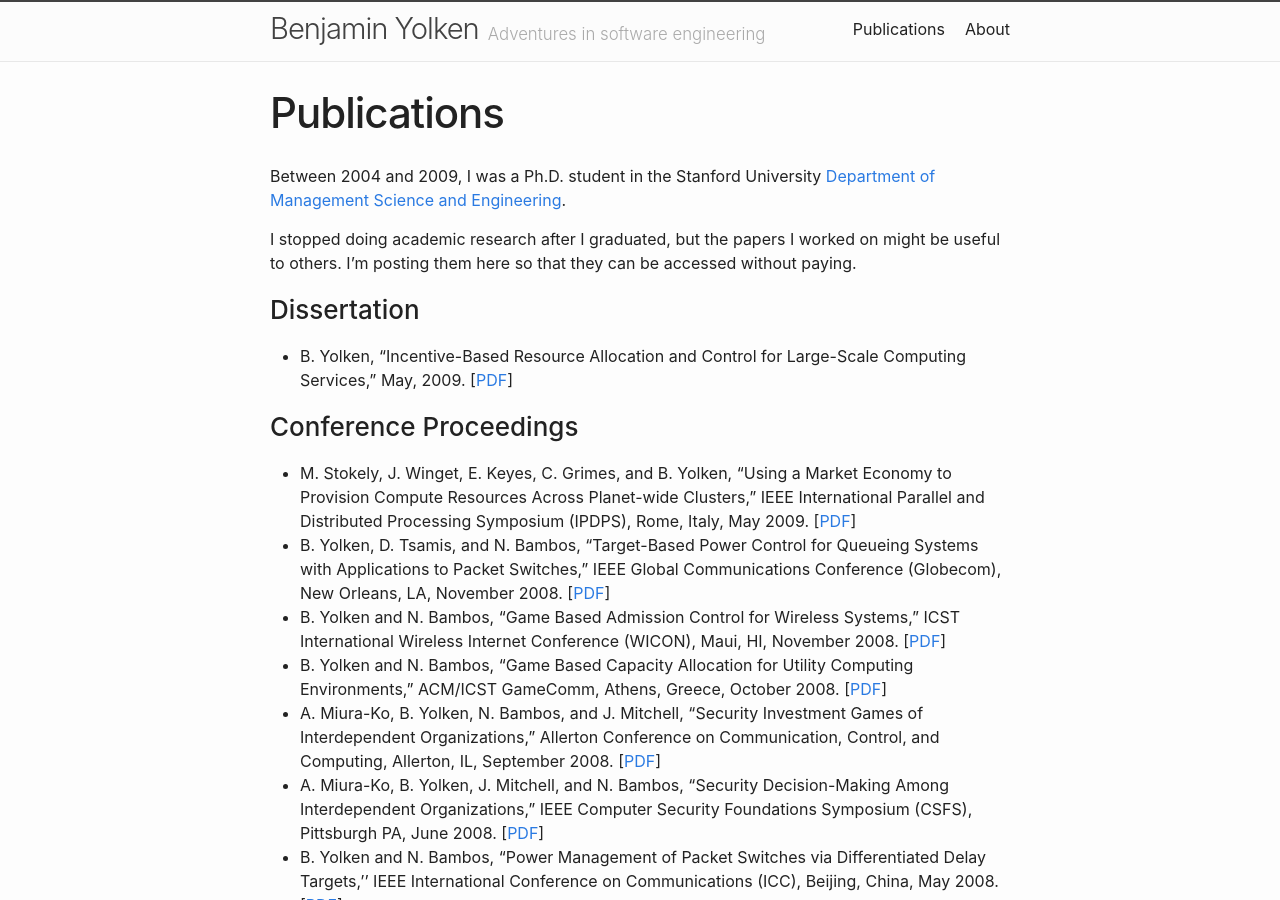
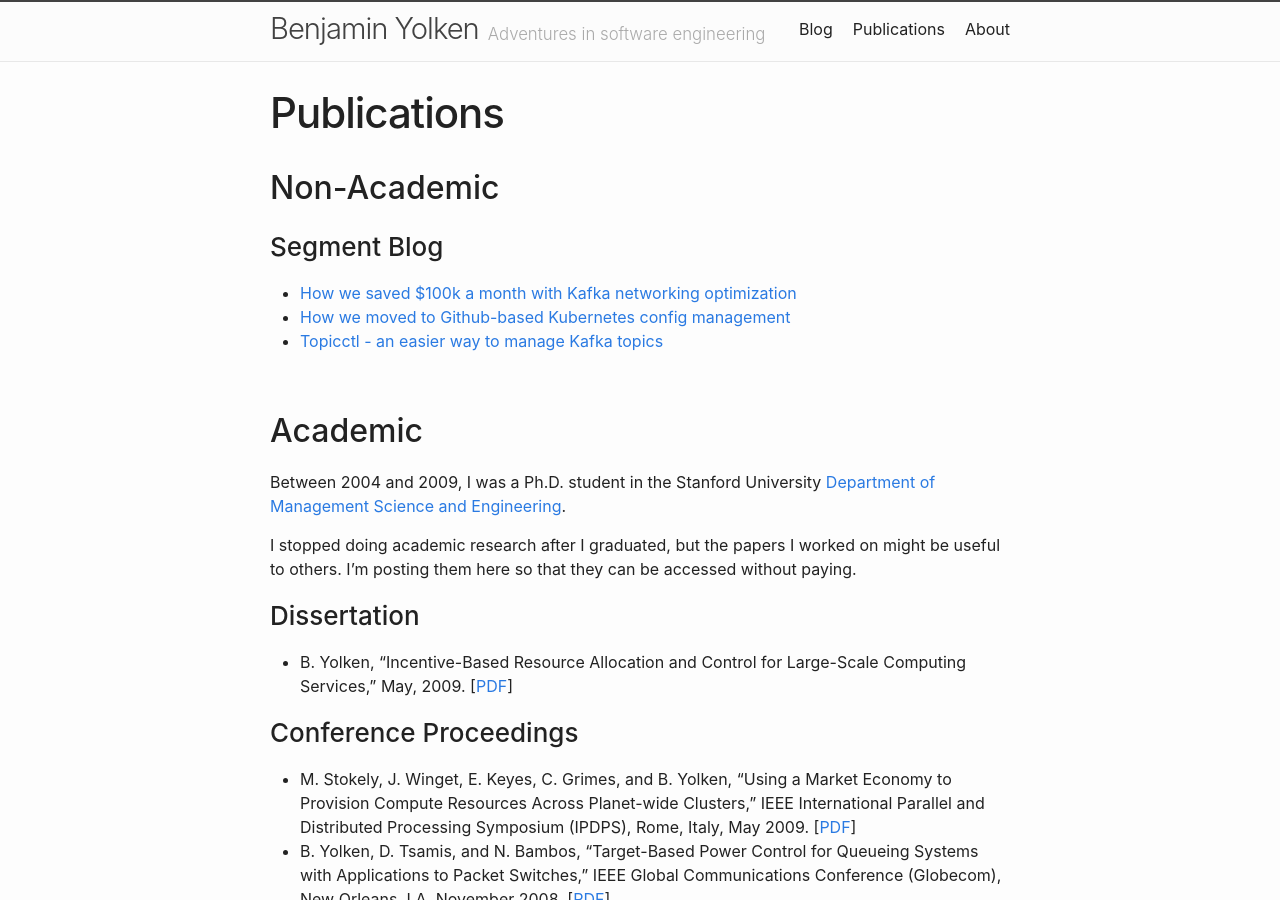
Before and after one commit to yolken/yolken-blog, a Jekyll site: the page built from site/pubs.md, in a window 1280 px wide and 900 px high. Built offline with Jekyll 4.4.1, drawn with Linux system fonts in a browser that asks for light colours.

Commit message:
Misc. layout improvements

```diff
--- a/site/_layouts/home.html
+++ b/site/_layouts/home.html
@@ -10,7 +10,7 @@ layout: default
   {{ content }}
 
   {%- if site.posts.size > 0 -%}
-  <h2 class="post-list-heading">{{ page.list_title | default: "Posts" }}</h2>
+  <h1 class="post-title">{{ page.list_title | default: "Posts" }}</h1>
   <ul class="post-list">
     {%- for post in site.posts -%}
     <li>
--- a/site/pubs.md
+++ b/site/pubs.md
@@ -1,8 +1,20 @@
 ---
 title: Publications
 layout: page
-order: 1
+order: 2
 ---
+
+## Non-Academic
+
+### Segment Blog
+
+- [How we saved $100k a month with Kafka networking optimization](https://segment.com/blog/kafka-optimization/)
+- [How we moved to Github-based Kubernetes config management](https://segment.com/blog/kubernetes-configuration/)
+- [Topicctl - an easier way to manage Kafka topics](https://segment.com/blog/easier-management-of-Kafka-topics-with-topicctl/)
+
+&nbsp;
+
+## Academic
 
 Between 2004 and 2009, I was a Ph.D. student in the Stanford
 University
@@ -11,7 +23,6 @@ University
 I stopped doing academic research after I graduated, but
 the papers I worked on might be useful to others. I'm
 posting them here so that they can be accessed without paying.
-
 
 ### Dissertation
 - B. Yolken, "Incentive-Based Resource Allocation and Control for
```
Also changed, not shown: site/about.md (+1 -1 lines), site/blog.md (added, +6 -0 lines).
